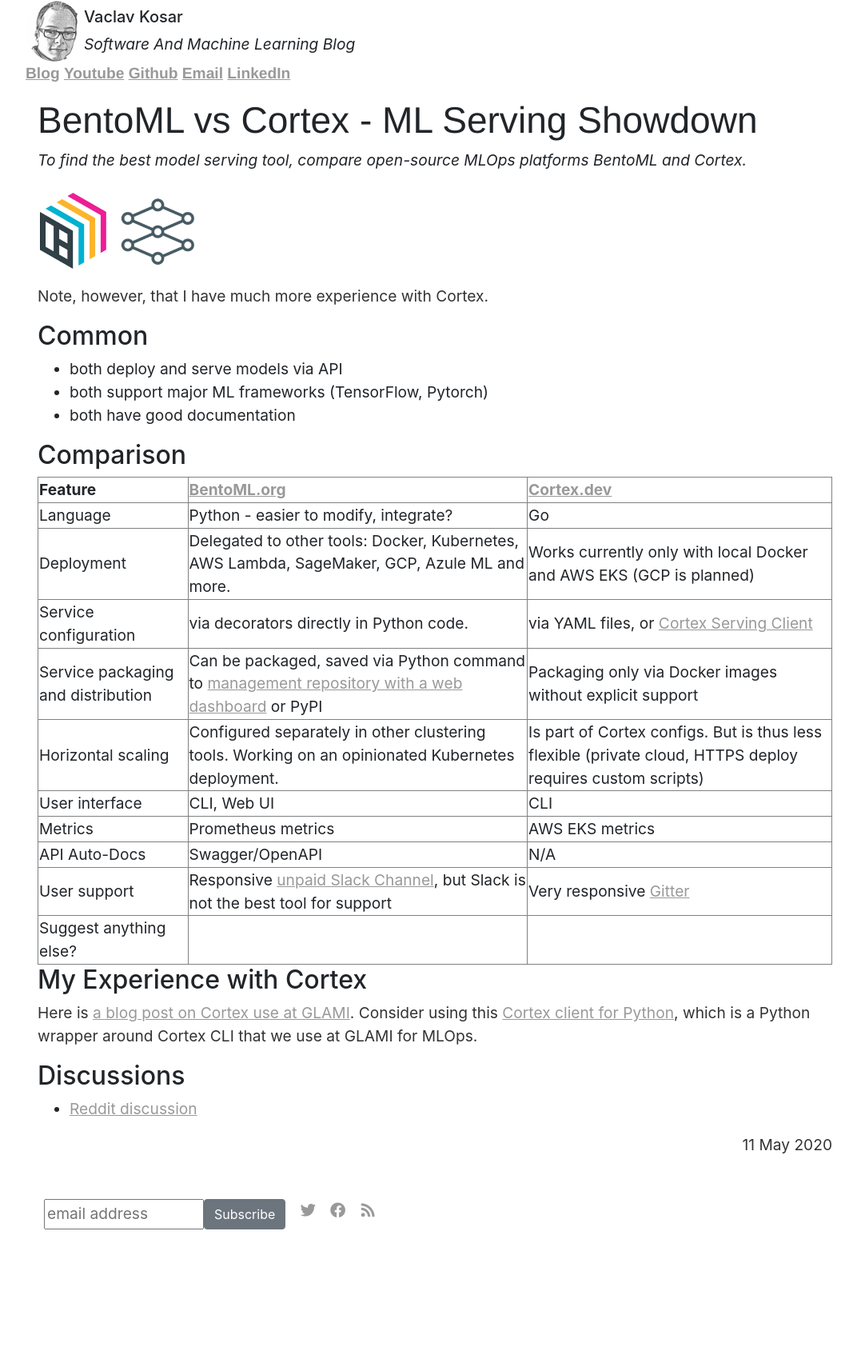
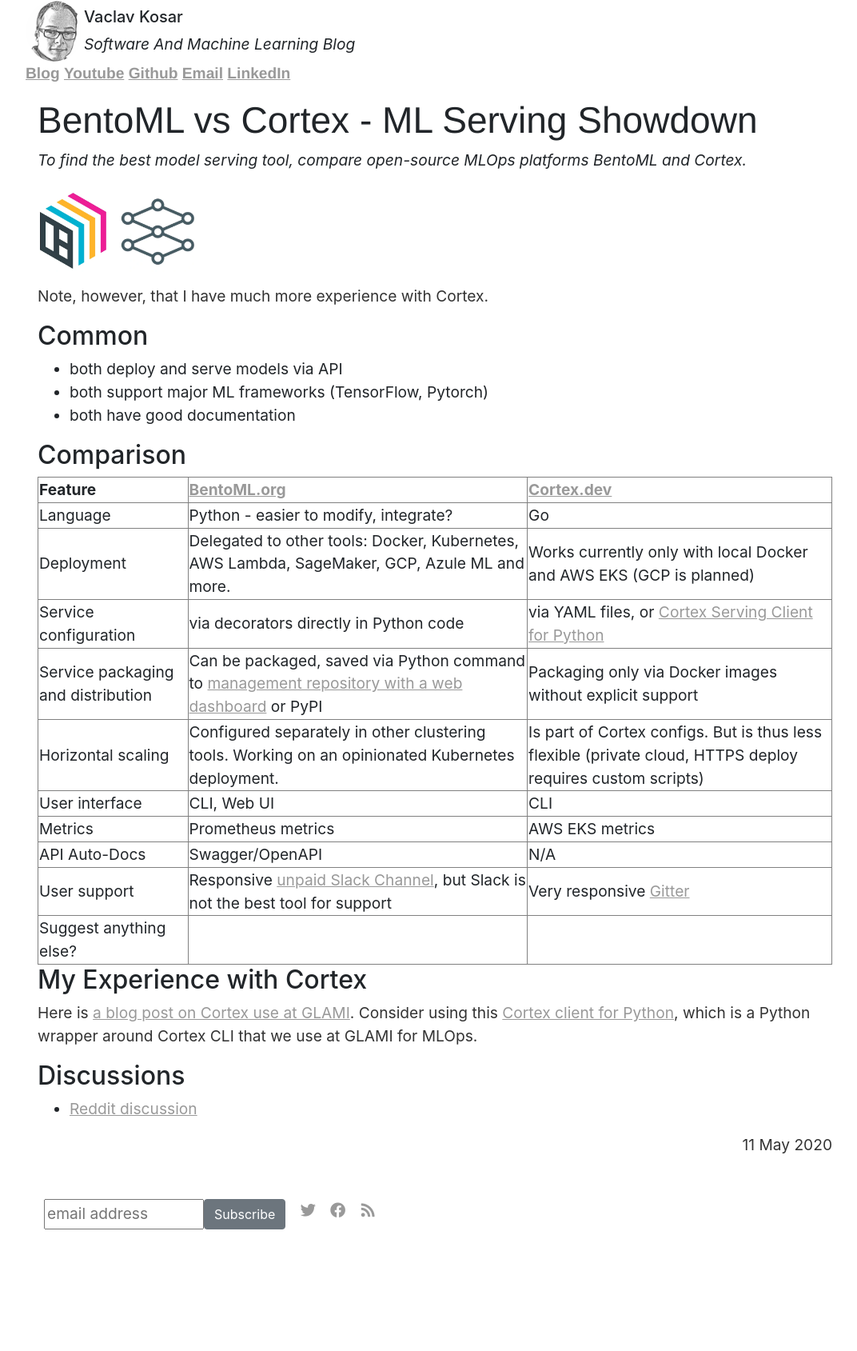
Before and after one commit to vackosar/vackosar.github.io, a Jekyll site: the page built from _posts/2020-05-11-BentoML-vs-Cortex.dev--ML-Serving-Showdown.md, in a window 1280 px wide. Shown: the whole page at 80% size, without its empty margins (96-1168 px from the left). Built offline with Jekyll 4.4.1, drawn with Linux system fonts in a browser that asks for light colours; nearby versions of some CDN libraries; library files that are not in the unit come from our copies; comment, search, counter and statistics services are not loaded.

Commit message:
cortex serving client links

```diff
--- a/_posts/2020-05-11-BentoML-vs-Cortex.dev--ML-Serving-Showdown.md
+++ b/_posts/2020-05-11-BentoML-vs-Cortex.dev--ML-Serving-Showdown.md
@@ -49,8 +49,8 @@
     </tr>
     <tr>
         <td>Service configuration</td>
-        <td>via decorators directly in Python code.</td>
-        <td>via YAML files, or <a href="https://github.com/glami/cortex-serving-client">Cortex Serving Client</a></td>
+        <td>via decorators directly in Python code</td>
+        <td>via YAML files, or <a href="https://github.com/glami/cortex-serving-client">Cortex Serving Client for Python</a></td>
     </tr>
     <tr>
         <td>Service packaging and distribution</td>
```
